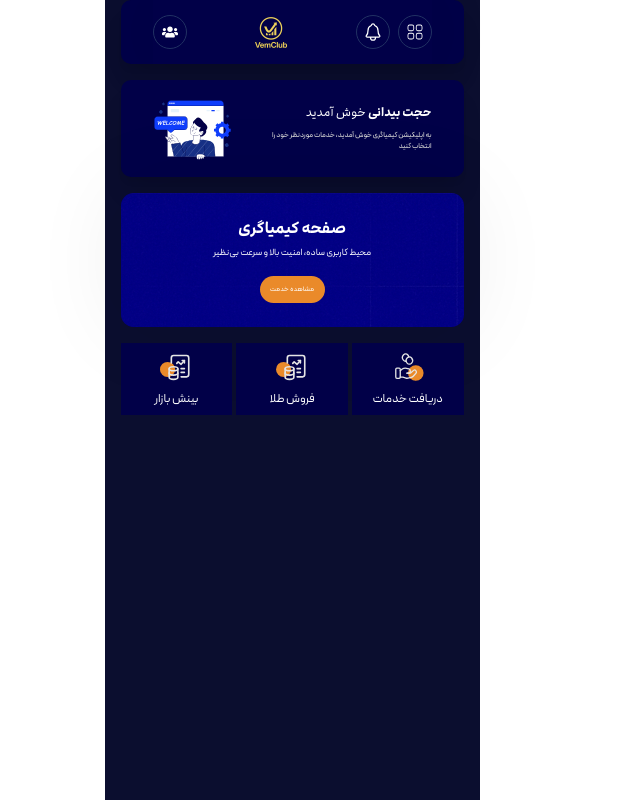
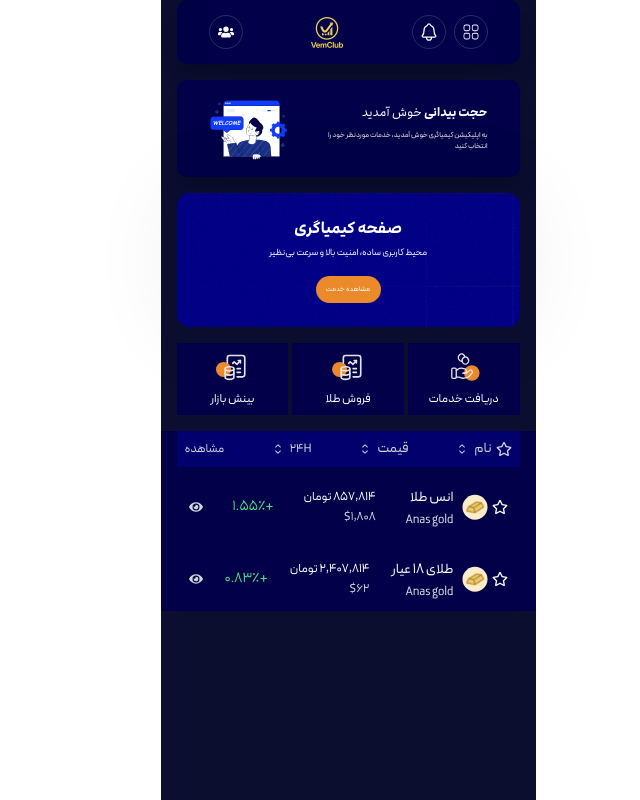
Before and after one commit to ashkan7929/kimia-gold, a React (Vite) app: page / in a window 1280 px wide. Shown: the whole page, without its empty margins (505-1145 px from the left). Built offline with nearby package versions, Linux system fonts and the light colour scheme.

Commit message:
[add] section price list

```diff
--- a/src/locales/fa/translation.json
+++ b/src/locales/fa/translation.json
@@ -32,14 +32,17 @@
         "sellGold": {
             "label": "فروش طلا",
             "icon": "/images/buyGold.svg"
-
         },
         "receiveService": {
             "label": "بینش بازار",
             "icon": "/images/buyGold.svg"
-
+        },
+        "listPrice": {
+            "title": "انس طلا",
+            "subtitle": "Anas gold",
+            "price": "ت62,407",
+            "subPrice": "8.082$",
+            "profit": "7.81%"
         }
     }
-
-
 }
--- a/src/pages/Home.tsx
+++ b/src/pages/Home.tsx
@@ -2,12 +2,35 @@ import Header from '../components/Layout/Header';
 import ServiceBtn from '../components/btns/ServiceBtn';
 import BtnService from '../components/btns/BtnService';
 import { useTranslation } from 'react-i18next';
+import { FaEye, FaRegStar } from 'react-icons/fa';
+import { RxCaretSort } from "react-icons/rx";
+import { useState } from 'react';
 
 const Home = () => {
+    const datas = [
+  {
+    id: 1,
+    name: "انس طلا",
+    price: "۸۵۷,۸۱۴ تومان",
+    usd: "$1,808",
+    percent: "+۱.۵۵٪",
+    label: "Anas gold"
+  },
+  {
+    id: 2,
+    name: "طلای ۱۸ عیار",
+    label: "Anas gold",
+    price: "۲,۴۰۷,۸۱۴ تومان",
+    usd: "$62",
+    percent: "+۰.۸۳٪",
+  },
+];
+      const [selectedId, setSelectedId] = useState<number | null>(null);
+
     const { t } = useTranslation();
 
     return (
-        <div className="min-h-screen bg-[#0B0E2F] text-white font-peyda max-w-wide mx-auto">
+        <div className="min-h-screen bg-custom-bg-mainBg text-white font-peyda max-w-wide mx-auto">
             <Header />
 
             {/* Welcome Section */}
@@ -69,6 +92,65 @@ const Home = () => {
                     icon={t('services.receiveService.icon')}
                 />
             </section>
+            {/* price list section */}
+            <section className="px-4 text-sm bg-primary-light font-peyda text-white">
+
+            <div className="flex items-center justify-between px-2 bg-primary-darker text-gray-300 py-2 rounded-md mb-2 text-sm">
+                <span className="flex items-center gap-1">
+                    <FaRegStar className="w-4 h-4" />
+                    نام
+                    <RxCaretSort className="w-4 h-4" />
+                </span>
+
+                <span className="flex items-center gap-1">
+                    قیمت
+                    <RxCaretSort className="w-4 h-4" />
+                </span>
+
+                <span className="flex items-center gap-1 text-xs">
+                    ۲۴H
+                    <RxCaretSort className="w-4 h-4" />
+                </span>
+
+                <span className="text-xs">مشاهده</span>
+            </div>
+
+
+            {datas.map((data) => (
+                <div
+                key={data.id}
+                onClick={() => setSelectedId(data.id)}
+                className={`rounded-lg p-3 flex justify-between items-center shadow-sm cursor-pointer mb-2 transition-colors duration-200 ${
+                    selectedId === data.id ? "bg-primary-dark" : "bg-none"
+                }`}
+                >
+            <span className="flex items-center gap-1">
+                    <FaRegStar className=" w-4 h-4" />
+                <img src='/images/gold.svg' alt='gold image' />
+                <span className='flex flex-col gap-xsm mr-1'>
+                     {data.name}
+                    <br />
+                     <span className="text-xs text-gray-300 leading-none">
+                    {data.label}
+                    </span>
+                </span>
+
+            </span>
+                <span className="text-right">
+                    <span className="text-white font-peyda text-12xl-custom">{data.price}</span>
+                    <br />
+                    <span className="text-xs text-gray-300 leading-none">
+                    {data.usd}
+                    </span>
+                </span>
+                <span className="text-green-400">{data.percent}</span>
+                <FaEye className="text-gray-300" />
+                </div>
+            ))}
+    </section>
+
+
+
         </div>
     );
 };
--- a/tailwind.config.js
+++ b/tailwind.config.js
@@ -4,8 +4,8 @@ export default {
     theme: {
         extend: {
             backgroundImage: {
-               servicePatern: "url('/images/bgService.png')"
-           },
+                servicePatern: "url('/images/bgService.png')",
+            },
             colors: {
                 gold: {
                     50: '#fffbeb',
@@ -38,7 +38,7 @@ export default {
                     purple: '#010056',
                     dark: '#090088',
                     darker: '#02006C',
-                    lightBlue: "#0F3DFB"
+                    lightBlue: '#0F3DFB',
                 },
                 accent: {
                     orange: '#EA8A2A',
@@ -69,8 +69,8 @@ export default {
                         danger: '#EA2A2A',
                         input: '#12116B',
                         checkbox: '#0052DC',
-                        linePatern:  "url('/images/Lines-pattern-starters.png')",
-
+                        linePatern: "url('/images/Lines-pattern-starters.png')",
+                        mainBg: '#0B0E2F',
                     },
                     border: {
                         default: '#213163',
@@ -95,13 +95,15 @@ export default {
                 '7xl-custom': '1.1875rem',
                 '8xl-custom': '0.635625rem',
                 '9xl-custom': '0.589125rem',
-                '10xl-custom': "0.960125rem",
-                '11xl-custom': "0.4279375rem",
+                '10xl-custom': '0.960125rem',
+                '11xl-custom': '0.4279375rem',
+                '12xl-custom': '0.760625rem',
                 tiny: '0.49138rem',
                 micro: '0.63588rem',
-
             },
             spacing: {
+                0.1: '0.8675rem',
+                0.25: '0.929375rem',
                 0.5: '0.125rem',
                 1.5: '0.375rem',
                 2.5: '0.625rem',
@@ -180,22 +182,22 @@ export default {
                 94: '23.5rem',
                 95: '23.75rem',
                 2.2: '0.954375rem',
-                wide: "23.4375rem",
-                light: "20.625rem"
+                wide: '23.4375rem',
+                light: '20.625rem',
             },
             gap: {
                 custom: '0.56125rem',
                 sm: '0.3125rem',
                 xl: '0.2674375rem',
-                md: '0.86875rem'
-
+                md: '0.86875rem',
+                xs: '0.174375rem',
+                xsm: '0.43375rem',
             },
             borderRadius: {
                 xsm: '0.555rem',
                 sm: '#5549375',
-               lg: '0.625rem',
-               md: '0.513625'
-
+                lg: '0.625rem',
+                md: '0.513625',
             },
             lineHeight: {
                 sm: '1.3125rem',
@@ -211,8 +213,7 @@ export default {
                 'fade-in': 'fadeIn 0.5s ease-in-out',
                 'slide-up': 'slideUp 0.3s ease-out',
                 'pulse-gold': 'pulseGold 2s infinite',
-                "rotation": 'rotation 1s linear infinite',
-
+                rotation: 'rotation 1s linear infinite',
             },
             keyframes: {
                 fadeIn: {
@@ -230,7 +231,7 @@ export default {
                 rotation: {
                     '0%': { transform: 'rotate(0deg)' },
                     '100%': { transform: 'rotate(360deg)' },
-                 },
+                },
             },
         },
     },
```
Also changed, not shown: src/types/list.ts (added, +8 -0 lines), public/images/gold.svg (added). Lines whose indentation alone changed are shown as unchanged.
